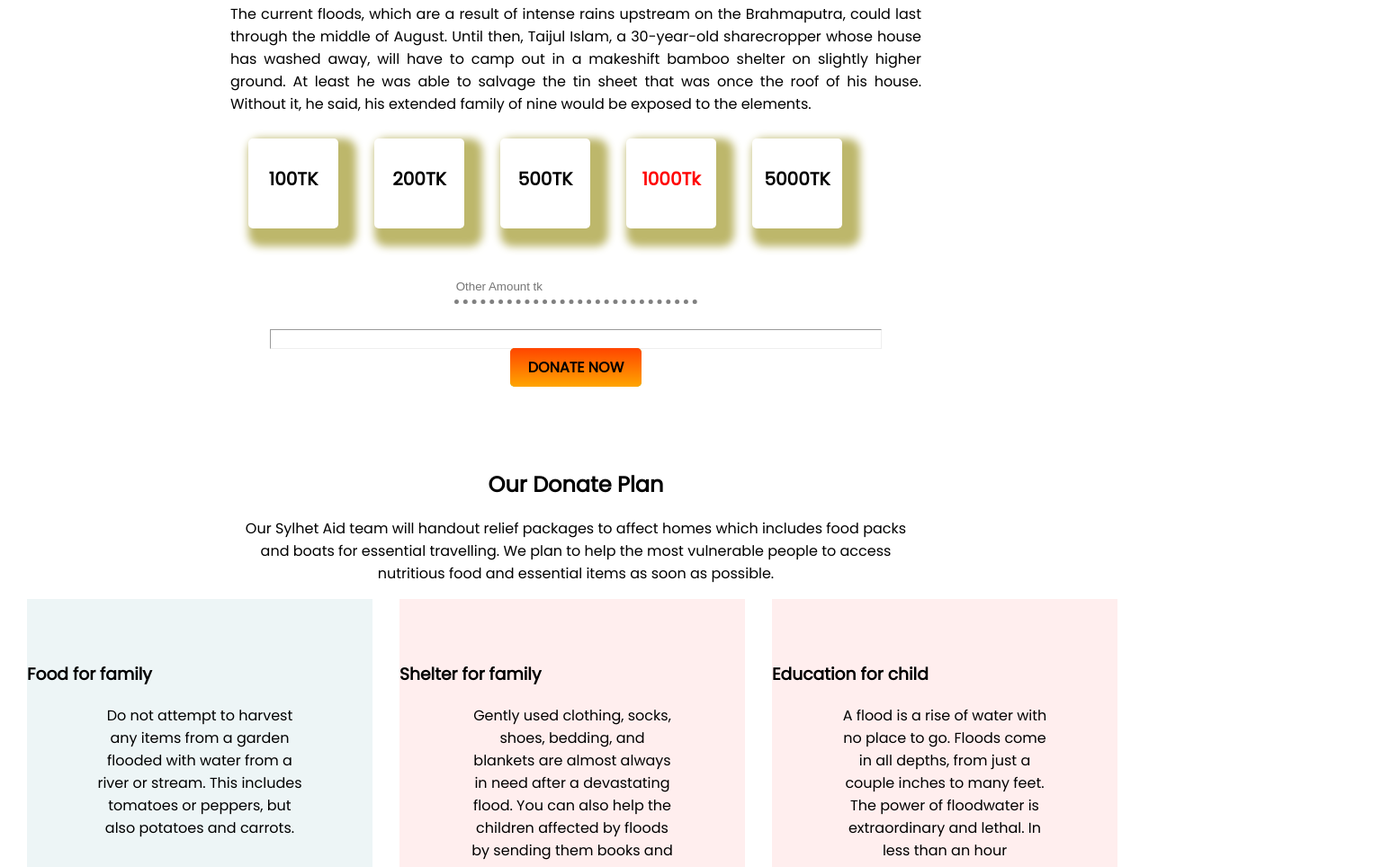
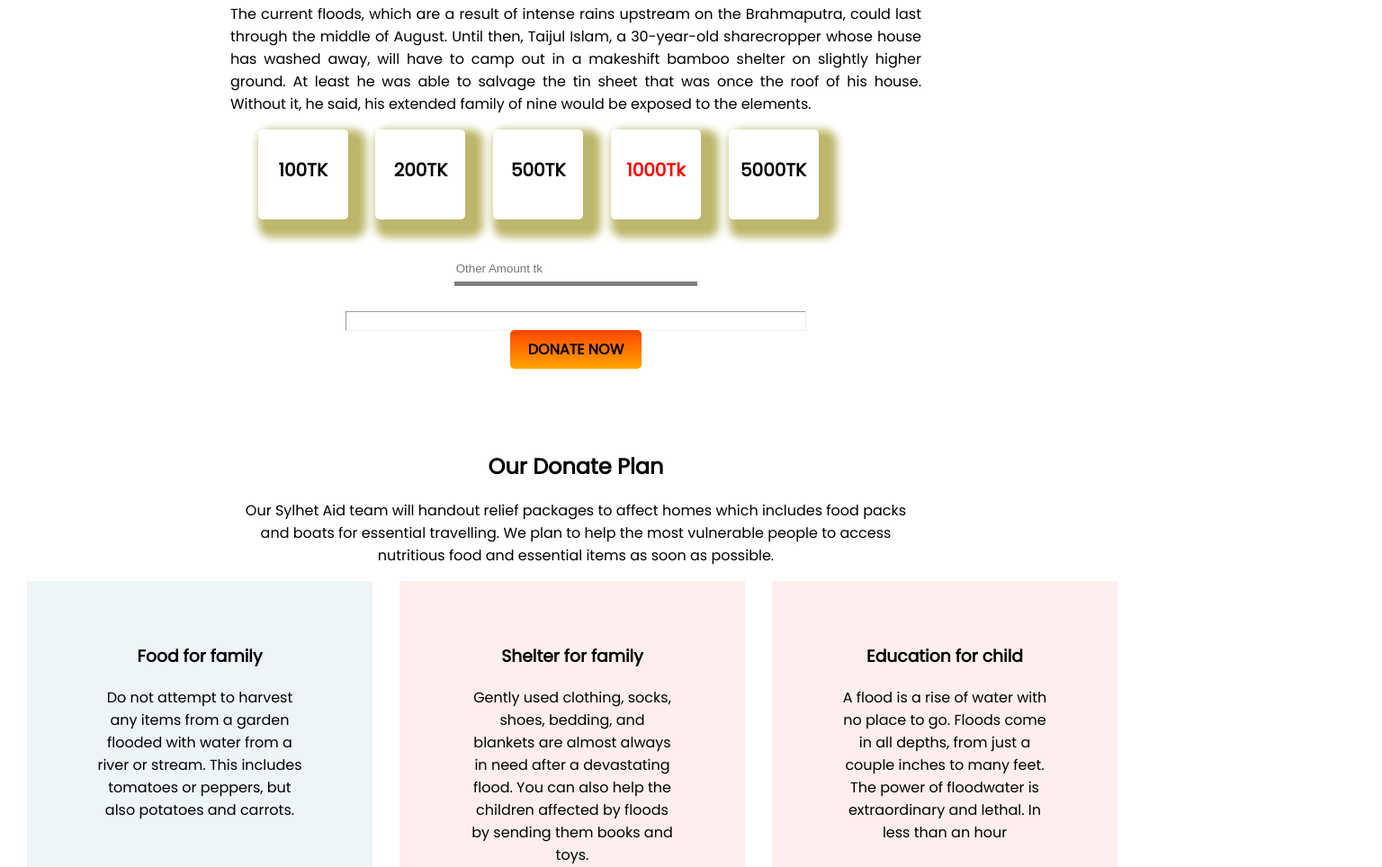
Before and after one commit to ItzSudiptoJ/my-sec-repo, a plain HTML site: page index.html in a window 1280 px wide. Shown: the part 765-1729 px from the top of the page at 90% size, 1536 px wide, since content can reach past the window. Drawn offline with Linux system fonts and the light colour scheme.

Commit message:
few more changes

```diff
--- a/style.css
+++ b/style.css
@@ -2,6 +2,8 @@
     font-family: 'Poppins', sans-serif;
     margin: 0 auto;
 }
+
+
 /* header area start*/
 
 .top-banner {
@@ -38,7 +40,11 @@
     font-weight: 800;
     border-radius: 5px;
 }
+
+
 /* header area end*/
+
+
 /* Donation area start*/
 
 .donation-area {
@@ -58,7 +64,7 @@
 }
 
 .donate-amount {
-            width: 100%;
+    width: 80%;
     display: flex;
     text-align: center;
     padding-left: 20%;
@@ -69,7 +75,7 @@
     background-color: white;
     height: 100px;
     width: 100px;
-            margin: 10px 20px;
+    margin-left: 3%;
     box-shadow: 10px 10px 10px 10px darkkhaki;
     border-radius: 5px;
 }
@@ -88,14 +94,14 @@
     height: 2em;
     width: 20em;
     border-style: none;
-            border-bottom: 5px dotted gray;
+    border-bottom: 5px solid gray;
     margin-top: 20px;
     margin-bottom: 20px;
 }
 
 hr {
-            margin-left: 300px;
-            margin-right: 300px;
+    margin-left: 30%;
+    margin-right: 30%;
     padding-bottom: 20px;
 }
 
@@ -113,6 +119,10 @@
 .plan-container {
     width: 100%;
     display: flex;
+}
+
+.plan-container h3 {
+    text-align: center;
 }
 
 .plan-container div {
```
Lines whose indentation alone changed are shown as unchanged.
